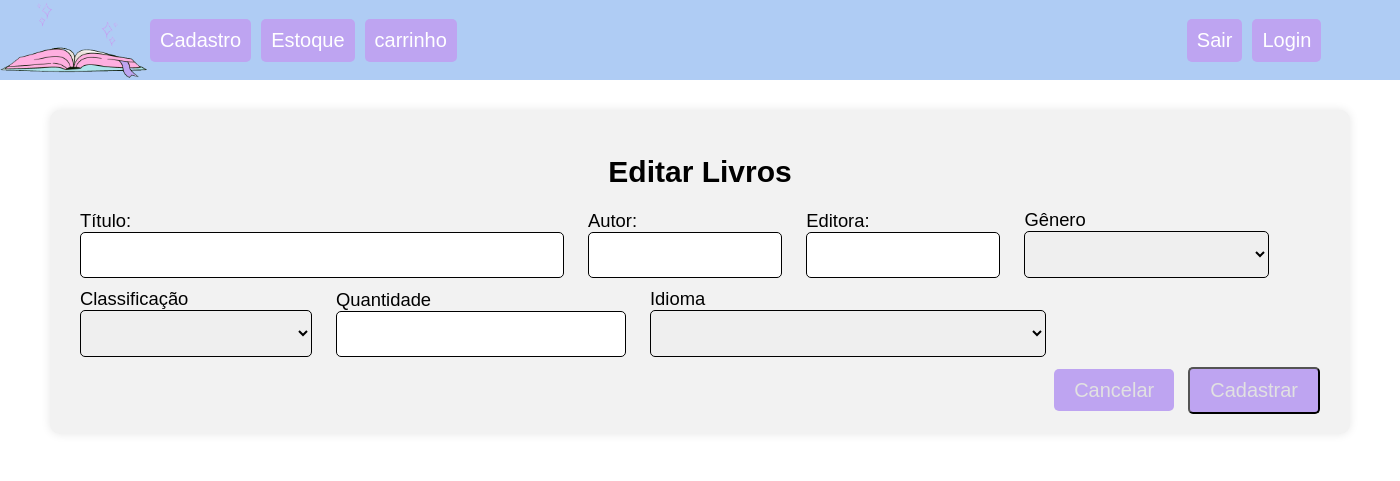
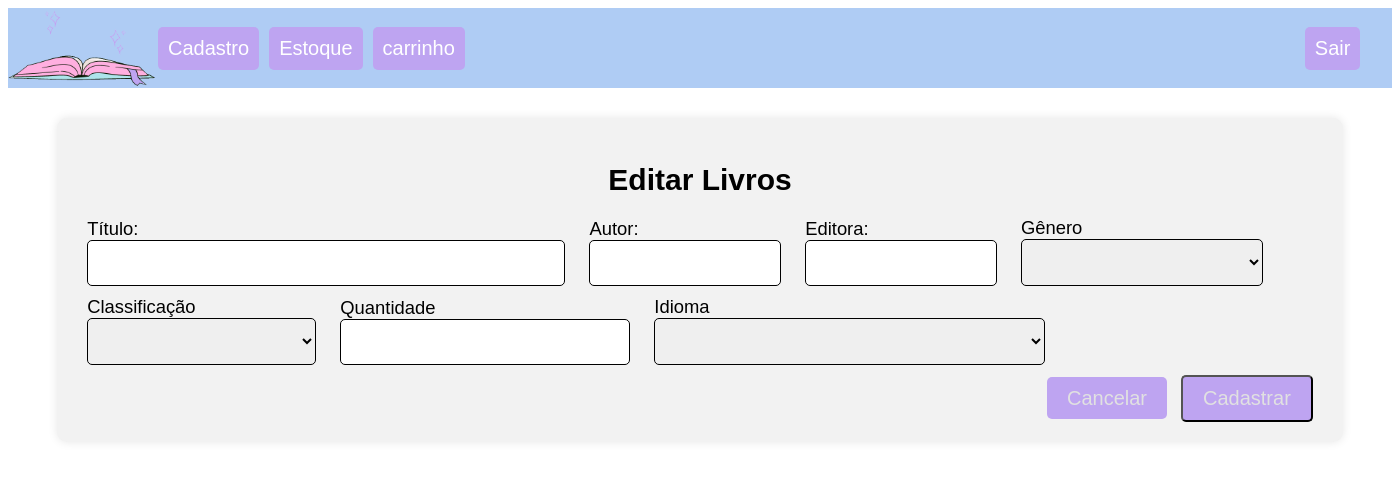
Before and after one commit to raissa-mateus/book, a PHP site: page /editar_livro.php in a window 1400 px wide. Shown: the top 481 px of the page. Run offline with PHP 8.4, Linux system fonts and the light colour scheme; data that the repository does not hold is empty.

Commit message:
cabecalho espaçamentos

```diff
--- a/bookdream/cadlivro.php
+++ b/bookdream/cadlivro.php
@@ -25,9 +25,7 @@ if (!isset($_SESSION['logged_in']) || $_SESSION['logged_in'] !== true) {
         /* Estilos para o formulário ... */
 
           body {
-      margin-left: 8px;
-      margin-top: 8px;
-      margin-right:8px;
+
       background-color: #fff;
     }
 
--- a/bookdream/carrinho.php
+++ b/bookdream/carrinho.php
@@ -68,9 +68,7 @@ if (isset($_POST['finalizar_venda'])) {
     <title>Carrinho de Compras</title>
     <style>
         body {
-            margin-left: 8px;
-            margin-top: 8px;
-            margin-right: 8px;
+
             background-color: #fff;
             font-family: Arial, sans-serif;
         }
@@ -109,7 +107,7 @@ if (isset($_POST['finalizar_venda'])) {
         }
 
         #menu2 {
-            margin-left: 800px;
+            margin-left: 830px;
         }
 
         #header {
--- a/bookdream/editar_livro.php
+++ b/bookdream/editar_livro.php
@@ -23,10 +23,9 @@ $row_livro = mysqli_fetch_assoc($resultado_livro);
         */
         /* Estilos para o formulário ... */
 
-          body {
-      margin-left: 0px;
-      margin-top:0px;
-      margin-right:0px;
+
+        body {
+
       background-color: #fff;
     }
 
@@ -80,7 +79,7 @@ $row_livro = mysqli_fetch_assoc($resultado_livro);
         }
 
         #menu2 {
-          margin-left: 720px;
+          margin-left: 830px;
         }
 
         .h3inferiores{
@@ -230,7 +229,6 @@ $row_livro = mysqli_fetch_assoc($resultado_livro);
         </div>
         <div id="menu2">
             <a href="">Sair</a>
-            <a href="login.php">Login</a>
         </div>
     </div>
 <body>
--- a/bookdream/estoque.php
+++ b/bookdream/estoque.php
@@ -26,9 +26,6 @@ $result = $conn->query($sql);
     <title>Estoque de Livros</title>
     <style>
     body {
-      margin-left: 8px;
-      margin-top: 8px;
-      margin-right:8px;
       background-color: #fff;
       font-family: Arial, sans-serif;
     }
--- a/bookdream/processaLogin.php
+++ b/bookdream/processaLogin.php
@@ -39,7 +39,7 @@ if ($_SERVER["REQUEST_METHOD"] == "POST") {
     $_SESSION['nomeUsuario'] = $usuario;
     $_SESSION['senhaUsuario'] = $senha;
         // Login bem-sucedido
-        header("Location: cadlivro.php");
+        header("Location: estoque.php");
     exit;
     } else {
         // Login falhou
```
